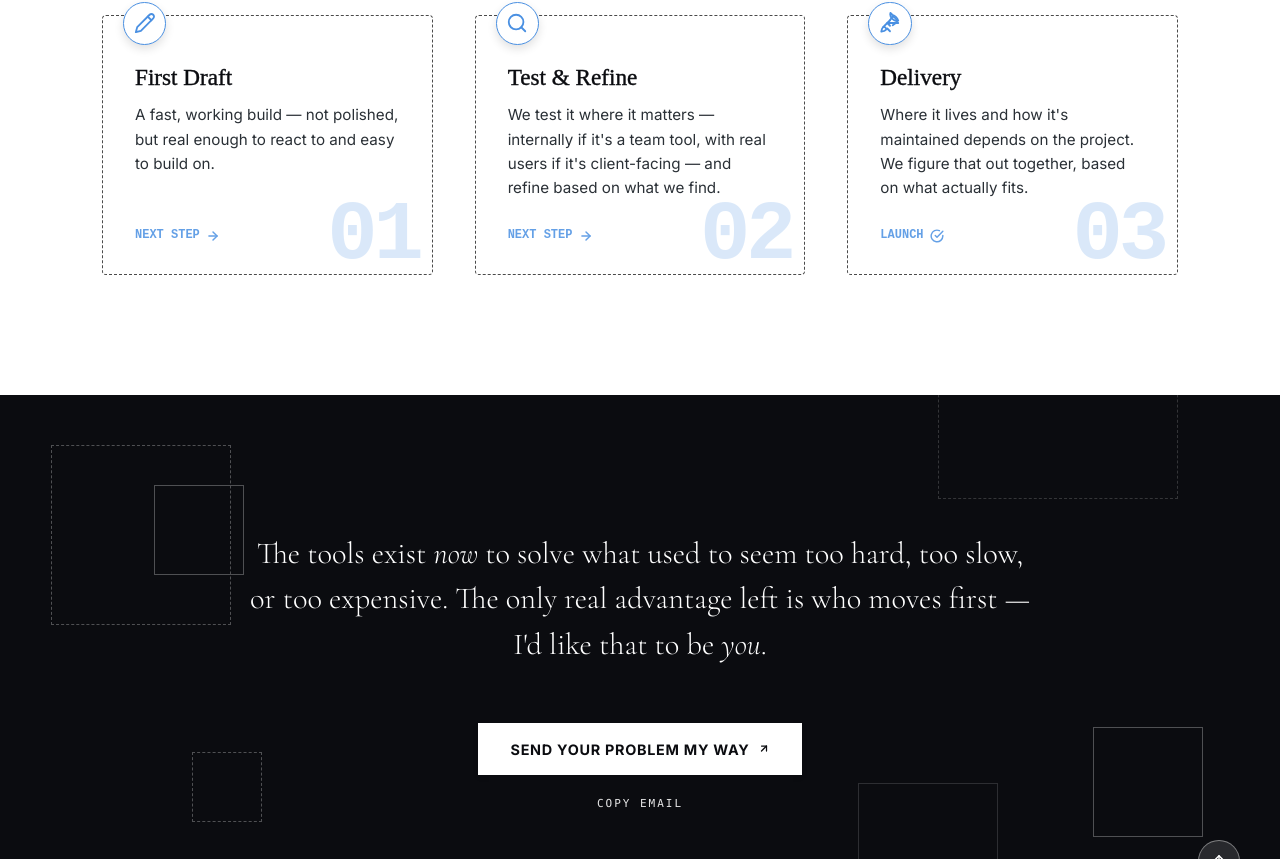
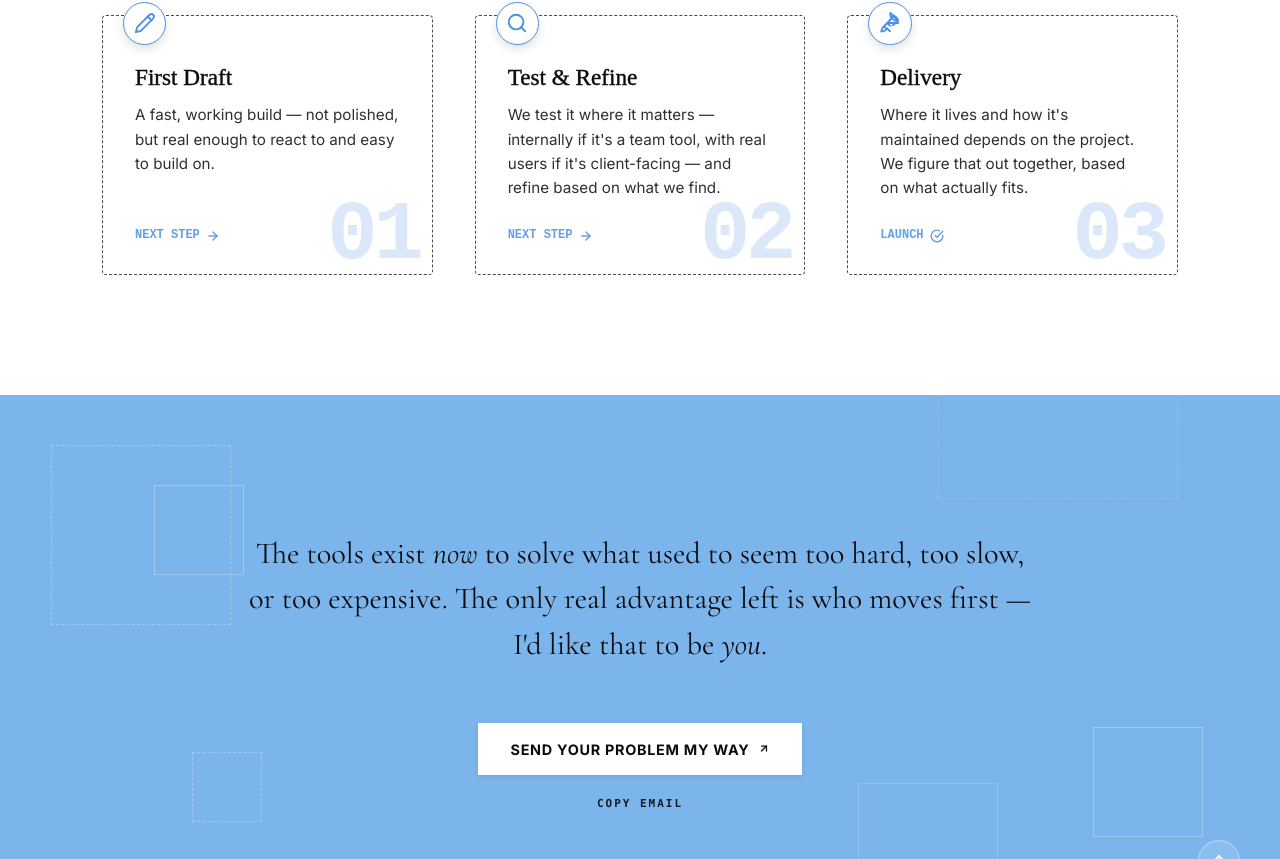
Before and after one commit to Irene2828/porfoliojuly, a Next.js app: page / in a window 1280 px wide. Shown: the part 1941-2800 px from the top of the page. Built offline with nearby package versions, Linux system fonts and the light colour scheme; no server answers; the database is empty; a web font is replaced by a local one.

Commit message:
Apply sky blue token (#7cb5eb) across header social icons, headlines, prefooter, and re-enable hero-section::after layer

```diff
--- a/src/app/components/Header.css
+++ b/src/app/components/Header.css
@@ -36,7 +36,7 @@
   font-size: 0.75rem;
   font-weight: 500;
   letter-spacing: 0.08em;
-  color: #b8d9f7 !important;
+  color: #7cb5eb !important;
   text-decoration: none;
   display: inline-flex;
   align-items: center;
@@ -243,7 +243,7 @@
     display: inline-flex;
     align-items: center;
     justify-content: center;
-    color: #b8d9f7 !important;
+    color: #7cb5eb !important;
     text-decoration: none;
     transition: opacity 0.2s ease;
   }
--- a/src/app/components/Header.tsx
+++ b/src/app/components/Header.tsx
@@ -49,18 +49,18 @@ export default function Header() {
       {/* Mobile Header Elements: Standard Teal Social Icons on Left, CASES link + Hamburger on Right */}
       <div className="mobile-header-left">
         <a href="mailto:hello@example.com" className="social-link-icon-mobile" title="Email" aria-label="Email">
-          <svg width="19" height="19" viewBox="0 0 24 24" fill="none" stroke="#b8d9f7" strokeWidth="1.4" strokeLinecap="round" strokeLinejoin="round">
+          <svg width="19" height="19" viewBox="0 0 24 24" fill="none" stroke="#7cb5eb" strokeWidth="1.4" strokeLinecap="round" strokeLinejoin="round">
             <path d="M4 4h16c1.1 0 2 .9 2 2v12c0 1.1-.9 2-2 2H4c-1.1 0-2-.9-2-2V6c0-1.1.9-2 2-2z"></path>
             <polyline points="22,6 12,13 2,6"></polyline>
           </svg>
         </a>
         <a href="tel:+1234567890" className="social-link-icon-mobile" title="Phone" aria-label="Phone">
-          <svg width="19" height="19" viewBox="0 0 24 24" fill="none" stroke="#b8d9f7" strokeWidth="1.4" strokeLinecap="round" strokeLinejoin="round">
+          <svg width="19" height="19" viewBox="0 0 24 24" fill="none" stroke="#7cb5eb" strokeWidth="1.4" strokeLinecap="round" strokeLinejoin="round">
             <path d="M22 16.92v3a2 2 0 0 1-2.18 2 19.79 19.79 0 0 1-8.63-3.07 19.5 19.5 0 0 1-6-6 19.79 19.79 0 0 1-3.07-8.67A2 2 0 0 1 4.11 2h3a2 2 0 0 1 2 1.72 12.84 12.84 0 0 0 .7 2.81 2 2 0 0 1-.45 2.11L8.09 9.91a16 16 0 0 0 6 6l1.27-1.27a2 2 0 0 1 2.11-.45 12.84 12.84 0 0 0 2.81.7A2 2 0 0 1 22 16.92z"></path>
           </svg>
         </a>
         <a href="https://linkedin.com" target="_blank" rel="noopener noreferrer" className="social-link-icon-mobile" title="LinkedIn" aria-label="LinkedIn">
-          <svg width="19" height="19" viewBox="0 0 24 24" fill="none" stroke="#b8d9f7" strokeWidth="1.4" strokeLinecap="round" strokeLinejoin="round">
+          <svg width="19" height="19" viewBox="0 0 24 24" fill="none" stroke="#7cb5eb" strokeWidth="1.4" strokeLinecap="round" strokeLinejoin="round">
             <path d="M16 8a6 6 0 0 1 6 6v7h-4v-7a2 2 0 0 0-2-2 2 2 0 0 0-2 2v7h-4v-7a6 6 0 0 1 6-6z"></path>
             <rect x="2" y="9" width="4" height="12"></rect>
             <circle cx="4" cy="4" r="2"></circle>
--- a/src/app/components/Hero.css
+++ b/src/app/components/Hero.css
@@ -25,7 +25,18 @@
 }
 
 .hero-section::after {
-  display: none !important;
+  content: '';
+  position: absolute;
+  top: -3.5rem; /* extend upward to reach top of page under header */
+  bottom: 0; /* span full height of the box */
+  right: 0;
+  width: 60%;
+  background-color: rgba(124, 181, 235, 0.25);
+  z-index: 0;
+  opacity: 0;
+  pointer-events: none;
+  animation: heroBgFadeIn var(--hero-motion-duration) cubic-bezier(0.45, 0, 0.2, 1) both;
+  animation-delay: var(--hero-intro-delay);
 }
 
 .hero-section::before {
--- a/src/app/v2/components/EditorialStatement.tsx
+++ b/src/app/v2/components/EditorialStatement.tsx
@@ -16,7 +16,7 @@ export default function EditorialStatement() {
   return (
     <section
       style={{
-        backgroundColor: '#0b0c10', // Deep black background
+        backgroundColor: '#7cb5eb', // Sky blue background matching hero right side
         padding: '6.5rem 1.5rem 3rem 1.5rem',
         width: '100%',
         display: 'flex',
@@ -65,10 +65,10 @@ export default function EditorialStatement() {
         {/* Statement Headline (30% smaller font size) */}
         <h2 style={{
           fontFamily: "var(--font-serif), 'Times New Roman', Times, Georgia, serif",
-          fontSize: 'clamp(1.22rem, 2.8vw, 1.9rem)', // 30% reduction from 1.75rem-2.75rem
+          fontSize: 'clamp(1.22rem, 2.8vw, 1.9rem)',
           lineHeight: 1.5,
-          color: '#ffffff',
-          fontWeight: 300,
+          color: '#0b0c10',
+          fontWeight: 400,
           letterSpacing: '0em',
           margin: 0
         }}>
@@ -116,10 +116,10 @@ export default function EditorialStatement() {
             style={{
               background: 'transparent',
               border: 'none',
-              color: '#ffffff',
+              color: '#0b0c10',
               fontFamily: "'JetBrains Mono', Menlo, monospace",
               fontSize: '11px',
-              fontWeight: 500,
+              fontWeight: 600,
               letterSpacing: '0.18em',
               textTransform: 'uppercase',
               cursor: 'pointer',
--- a/src/app/v2/components/HeroV2.tsx
+++ b/src/app/v2/components/HeroV2.tsx
@@ -52,7 +52,7 @@ export default function HeroV2() {
                 transition={{ duration: 0.6, ease: "easeOut" }}
                 className="hero-text"
               >
-                <h1 className="title-serif hero-statement" style={{ fontSize: 'clamp(46px, 5.6vw, 50px)', color: '#000000', fontWeight: 600, marginTop: '1.2rem', textTransform: 'none' }}>
+                <h1 className="title-serif hero-statement" style={{ fontSize: 'clamp(46px, 5.6vw, 50px)', color: '#7cb5eb', fontWeight: 600, marginTop: '1.2rem', textTransform: 'none' }}>
                   High-Converting Websites<br />
                   &amp; Intelligent AI Workflows
                 </h1>
--- a/src/app/v2/components/ProcessSection.tsx
+++ b/src/app/v2/components/ProcessSection.tsx
@@ -64,7 +64,7 @@ export default function ProcessSection() {
           <h2 style={{
             fontFamily: "'Times New Roman', Times, Georgia, serif",
             fontSize: 'clamp(24px, 4vw, 38px)',
-            color: '#0b0c10',
+            color: '#7cb5eb',
             fontWeight: 400,
             lineHeight: 1.25,
             letterSpacing: '-0.01em',
--- a/src/app/v2/components/ServicesV2.tsx
+++ b/src/app/v2/components/ServicesV2.tsx
@@ -64,7 +64,7 @@ export default function ServicesV2() {
           <h2 style={{
             fontFamily: "'Times New Roman', Times, Georgia, serif",
             fontSize: 'clamp(24px, 4vw, 38px)',
-            color: '#0b0c10',
+            color: '#7cb5eb',
             fontWeight: 400,
             lineHeight: 1.25,
             letterSpacing: '-0.01em',
```
